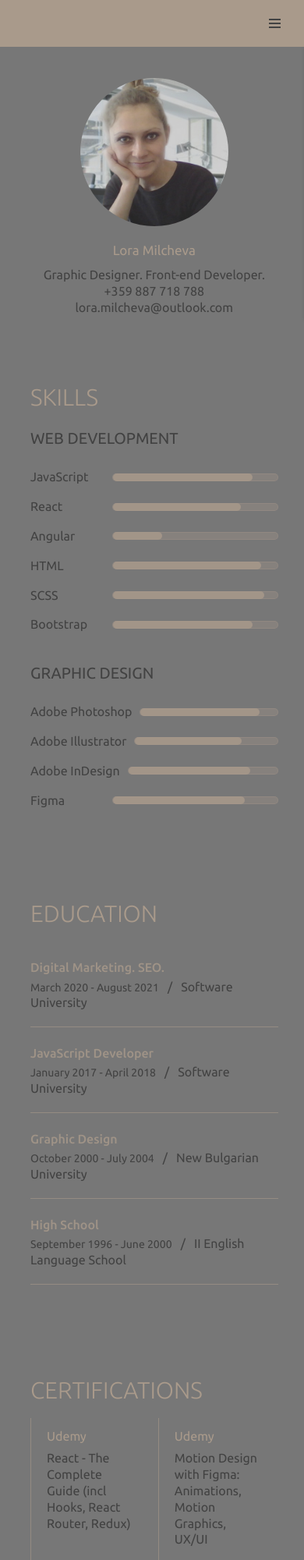
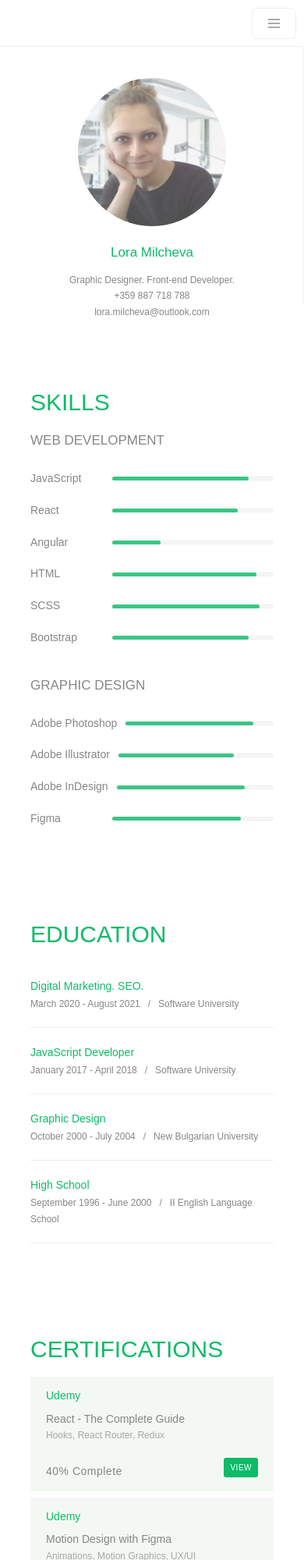
Before and after one commit to lorishte/cv-new, a plain HTML site: page index.html in a window 390 px wide. Shown: the top 2000 px of the page at 78% size. Drawn offline with nearby package versions, Linux system fonts and the light colour scheme.

Commit message:
Initial Commit

```diff
--- a/index.html
+++ b/index.html
@@ -21,7 +21,7 @@
     </a>
 
     <nav class="navigation">
-        <button id="toggle-menu-btn" class="btn btn--menu">
+        <button id="toggle-menu-btn" class="btn navigation__button">
             <span class="toggle"></span>
             <span class="toggle"></span>
             <span class="toggle"></span>
@@ -198,26 +198,26 @@
             <div class="section__content">
 
                 <div class="card">
-                    <h4 class="card__education">Digital Marketing. SEO.</h4>
-                    <p class="card__title"><span class="card__date">March 2020 - August 2021</span> &nbsp;&nbsp;/&nbsp;&nbsp;
+                    <h4 class="card__title">Digital Marketing. SEO.</h4>
+                    <p class="card__info"><span class="card__date">March 2020 - August 2021</span> &nbsp;&nbsp;/&nbsp;&nbsp;
                         Software University</p>
                 </div>
 
                 <div class="card">
-                    <h4 class="card__education">JavaScript Developer</h4>
-                    <p class="card__title"><span class="card__date">January 2017 - April 2018</span> &nbsp;&nbsp;/&nbsp;&nbsp;
+                    <h4 class="card__title">JavaScript Developer</h4>
+                    <p class="card__info"><span class="card__date">January 2017 - April 2018</span> &nbsp;&nbsp;/&nbsp;&nbsp;
                         Software University</p>
                 </div>
 
                 <div class="card">
-                    <h4 class="card__education">Graphic Design</h4>
-                    <p class="card__title"><span class="card__date">October 2000 - July 2004</span> &nbsp;&nbsp;/&nbsp;&nbsp;
+                    <h4 class="card__title">Graphic Design</h4>
+                    <p class="card__info"><span class="card__date">October 2000 - July 2004</span> &nbsp;&nbsp;/&nbsp;&nbsp;
                         New Bulgarian University</p>
                 </div>
 
                 <div class="card">
-                    <h4 class="card__education">High School</h4>
-                    <p class="card__title"><span class="card__date">September 1996 - June 2000</span> &nbsp;&nbsp;/&nbsp;&nbsp;
+                    <h4 class="card__title">High School</h4>
+                    <p class="card__info"><span class="card__date">September 1996 - June 2000</span> &nbsp;&nbsp;/&nbsp;&nbsp;
                         II English Language School</p>
                 </div>
             </div>
@@ -233,12 +233,11 @@
                    class="certificate">
                     <div class="certificate__info">
                         <p class="certificate__school">Udemy</p>
-                        <h4 class="certificate__name"><span class="text-bold">React - The Complete Guide</span> (incl
-                            Hooks, React Router, Redux) </h4>
+                        <h4 class="certificate__name"><span class="text-bold">React - The Complete Guide</span><span class="certificate__name--additional-info">Hooks, React Router, Redux </span></h4>
                     </div>
                     <div class="certificate__result">
                         <p>40% Complete</p>
-                        <span class="certificate__cta">View</span>
+                        <span class="btn btn--primary xs certificate__cta">View</span>
                     </div>
                 </a>
 
@@ -247,12 +246,12 @@
                    class="certificate">
                     <div class="certificate__info">
                         <p class="certificate__school">Udemy</p>
-                        <h4 class="certificate__name"><span class="text-bold">Motion Design with Figma:</span>
-                            Animations, Motion Graphics, UX/UI </h4>
+                        <h4 class="certificate__name"><span class="text-bold">Motion Design with Figma</span> <span class="certificate__name--additional-info">Animations, Motion Graphics, UX/UI</span>
+                            </h4>
                     </div>
                     <div class="certificate__result">
                         <p>100% Complete</p>
-                        <span class="certificate__cta">View</span>
+                        <span class="btn btn--primary xs certificate__cta">View</span>
                     </div>
                 </a>
 
@@ -261,12 +260,12 @@
                    class="certificate">
                     <div class="certificate__info">
                         <p class="certificate__school">Udemy</p>
-                        <h4 class="certificate__name"><span class="text-bold">Advanced CSS and Sass:</span> Flexbox,
-                            Grid, Animations and More! </h4>
+                        <h4 class="certificate__name"><span class="text-bold">Advanced CSS and Sass</span><span class="certificate__name--additional-info">Flexbox,
+                            Grid, Animations and More!</span></h4>
                     </div>
                     <div class="certificate__result">
                         <p>100% Complete</p>
-                        <span class="certificate__cta">View</span>
+                        <span class="btn btn--primary xs certificate__cta">View</span>
                     </div>
                 </a>
 
@@ -279,7 +278,7 @@
                     </div>
                     <div class="certificate__result">
                         <p>5.89 / 6.00</p>
-                        <span class="certificate__cta">View</span>
+                        <span class="btn btn--primary xs certificate__cta">View</span>
                     </div>
                 </a>
 
@@ -292,7 +291,7 @@
                     </div>
                     <div class="certificate__result">
                         <p>6.00 / 6.00</p>
-                        <span class="certificate__cta">View</span>
+                        <span class="btn btn--primary xs certificate__cta">View</span>
                     </div>
                 </a>
 
@@ -305,7 +304,7 @@
                     </div>
                     <div class="certificate__result">
                         <p>6.00 / 6.00</p>
-                        <span class="certificate__cta">View</span>
+                        <span class="btn btn--primary xs certificate__cta">View</span>
                     </div>
                 </a>
             </div>
@@ -344,16 +343,16 @@
             <div class="section__content">
 
                 <div class="card">
-                    <h4 class="card__education">Graphic & Web Design</h4>
-                    <p class="card__title"><span class="card__date">October 2013 - Present</span> &nbsp;&nbsp;/&nbsp;&nbsp;
+                    <h4 class="card__title">Graphic & Web Design</h4>
+                    <p class="card__info"><span class="card__date">October 2013 - Present</span> &nbsp;&nbsp;/&nbsp;&nbsp;
                         Freelance</p>
                 </div>
 
                 <div class="card">
-                    <h4 class="card__education">Graphic Design</h4>
-                    <p class="card__title"><span class="card__date">April 2008 - September 2013</span> &nbsp;&nbsp;/&nbsp;&nbsp;
+                    <h4 class="card__title">Graphic Design</h4>
+                    <p class="card__info"><span class="card__date">April 2008 - September 2013</span> &nbsp;&nbsp;/&nbsp;&nbsp;
                         Exzayl Ltd.</p>
-                    <p class="card__title"><span class="card__date">October 2004 - April 2008 </span> &nbsp;&nbsp;/&nbsp;&nbsp;
+                    <p class="card__info"><span class="card__date">October 2004 - April 2008 </span> &nbsp;&nbsp;/&nbsp;&nbsp;
                         Cores Business Centres</p>
                 </div>
             </div>
@@ -366,16 +365,19 @@
             <div class="projects">
 
                 <div class="project-card">
-                    <h4 class="project-card__name">ADDICT Brand Storyteller </h4> <span class="project-card__info"> &nbsp;&nbsp;/&nbsp;&nbsp; Kinvey, ReactJS, HTML, CSS</span>
-
-                    <a href="http://addict-bg.com" target="_blank" rel="noreferrer" class="btn btn--primary xs">View</a>
+                    <div class="project-card__info">
+                        <h4 class="project-card__name">ADDICT Brand Storyteller </h4><span class="project-card__text-divider">/</span><p class="project-card__description">Kinvey, ReactJS, HTML, CSS</p>
+                    </div>
+                    <a href="http://addict-bg.com" target="_blank" rel="noreferrer" class="btn btn--primary xs project-card__cta">View</a>
                 </div>
 
                 <div class="project-card">
-                    <h4 class="project-card__name">Graphic Design Portfolio </h4>
-                    <span class="project-card__info"> &nbsp;&nbsp;/&nbsp;&nbsp; A small collection of graphic design projects.</span>
+                    <div class="project-card__info">
+                        <h4 class="project-card__name">Graphic Design Portfolio</h4><span class="project-card__text-divider">/</span><p class="project-card__description">  A small collection of graphic design projects.</p>
+
+                    </div>
                     <a href="https://www.lorishte.addict-bg.com/" target="_blank" rel="noreferrer"
-                       class="btn btn--primary xs">View</a>
+                       class="btn btn--primary xs project-card__cta">View</a>
                 </div>
 
             </div>
--- a/sass/abstracts/_mixins.scss
+++ b/sass/abstracts/_mixins.scss
@@ -17,6 +17,9 @@ ORDER: Base + typography > general layout + grid > page layout > components
 1em = 16px
 */
 @mixin respond($breakpoint) {
+  @if $breakpoint == phone-sm {
+    @media only screen and (max-width: 34.375em) { @content };    //550px
+  }
   @if $breakpoint == phone {
     @media only screen and (max-width: 43.75em) { @content };    //700px
   }
--- a/sass/abstracts/_variables.scss
+++ b/sass/abstracts/_variables.scss
@@ -1,17 +1,19 @@
 // COLORS
 //$color-primary: #aba364;
-$color-primary: #a99a8b;
-$color-primary-60: rgba(169, 154, 139, 0.6);
-$color-primary-80: rgba(169, 154, 139, 0.8);
+$color-primary: #0DBB68;
+$color-primary-60: rgba(#0DBB68, 0.6);
+$color-primary-80: rgba(#0DBB68, 0.8);
 
-$color-primary-dark: #837b73;
+
+$color-white: #fff;
+$color-grey-light-bg: #f3f8f2;
 
 $color-grey-light: #eee;
-$color-grey-dark-1: #777;
-$color-grey-dark-2: #424242;
+$color-grey-medium: #ababab;
+$color-grey-dark: #868686;
+$color-black: #000;
 
-$color-black: #000;
-$color-text-default: $color-grey-dark-2;
+$color-text-default: $color-grey-dark;
 
 
 //FIXED HEIGHTS
@@ -23,7 +25,8 @@ $content-margin-top: 10rem;
 
 
 // FONT SIZE
-$default-font-size: 1.6rem; // 14px
+$font-size-lg: 1.7rem; // 17px
+$font-size-sm: 1.2rem; // 12px
 
 
 //TRANSITION TIME
--- a/sass/base/_base.scss
+++ b/sass/base/_base.scss
@@ -32,7 +32,7 @@ html {
 
 body {
 	box-sizing: border-box;
-	background-color: $color-grey-dark-1;
+	//background-color: $color-grey-medium;
 }
 
 button {
--- a/sass/base/_typography.scss
+++ b/sass/base/_typography.scss
@@ -1,18 +1,14 @@
 @import url('https://fonts.googleapis.com/css2?family=Ubuntu:wght@300;400;500&display=swap');
 
 body {
-    //font-family: "Montserrat", sans-serif;
-    font-family: "Ubuntu", serif;
-
+    font-family: "Montserrat", sans-serif;
     font-weight: 400;
+    color: $color-text-default;
+    font-size: 1.4rem;
     line-height: 1.7;
-    color: $color-text-default;
-    font-size: 1.6rem;
 }
 
-p {
-    line-height: 1.3;
-}
+
 
 .heading-primary {
 
@@ -41,6 +37,10 @@ p {
     text-transform: uppercase;
     font-weight: 400;
     margin-bottom: .5rem;
+
+    @include respond(phone) {
+        font-size: 1.7rem;
+    }
 }
 
 .text-bold {
--- a/sass/components/_button.scss
+++ b/sass/components/_button.scss
@@ -8,6 +8,7 @@
     border-radius: $border-radius-small;
     transition: all .2s;
     position: relative;
+    font-size: $font-size-sm;
 
     //Change for the <button> element
     //border: none;
@@ -15,35 +16,18 @@
   }
 
   &:hover {
-    transform: translateY(-3px);
-    box-shadow: $box-shadow-small;
+    background-color: darken($color-primary, 5%);
   }
 
   &:active,
   &:focus {
     outline: none;
-    transform: translateY(-1px);
-    box-shadow: $box-shadow-small;
   }
 
   &--primary {
-    color: $color-primary;
-    border: 1px solid $color-primary-60;
+    color: $color-white;
+    background-color: $color-primary;
   }
-
-  &--menu {
-    &:hover {
-      transform: translateY(0);
-      box-shadow: none;
-    }
-
-    &:active,
-    &:focus {
-      transform: translateY(0);
-      box-shadow: none;
-    }
-  }
-
 
   &.xs {
     padding: .5rem .8rem;
--- a/sass/components/_card.scss
+++ b/sass/components/_card.scss
@@ -1,16 +1,18 @@
 .card {
+	padding: 2rem 0;
+	border-bottom: 1px solid $color-grey-light;
 
-	padding: 2rem 0;
-	border-bottom: 1px solid $color-primary-60;
+	&__title {
+		color: $color-primary;
+	}
 
-	&__education {
-		color: $color-primary-80;
+	&__info {
+		font-size: $font-size-sm;
 	}
 
 	&__date {
-		font-size: 1.4rem;
+		font-size: $font-size-sm;
 	}
 
-	&__title {
-	}
+
 }
--- a/sass/components/_certificate.scss
+++ b/sass/components/_certificate.scss
@@ -1,13 +1,19 @@
 .certificate {
 	position: relative;
 	display: grid;
-	padding: 1.3rem 2rem;
+	grid-gap: 2rem;
+	align-items: stretch;
+	padding: 1.3rem 2rem 1.8rem 2rem;
 	transition: all $transition-fast;
 	border-left: 1px solid $color-primary-60;
 
+	@include respond('phone') {
+		background-color: $color-grey-light-bg;
+		border: none;
+	}
 
 	&:hover {
-		transform: translate(0, -1rem);
+		transform: translateY(-.65rem);
 		box-shadow: $box-shadow-small;
 	}
 
@@ -17,13 +23,12 @@
 	}
 
 	&:hover &__name {
-		transform: translateY(2rem);
+		transform: translateY(1.2rem);
 	}
 
-	&:hover &__school {
-		//opacity: 0;
-		//transform: translateY(-2rem);
+	&__info {
 	}
+
 
 	&__school {
 		color: $color-primary;
@@ -34,8 +39,14 @@
 	&__name {
 		font-weight: 400;
 		transition: all $transition-fast;
-		margin-bottom: 2rem;
 		line-height: 1.3;
+
+		&--additional-info {
+			font-size: $font-size-sm;
+			opacity: .7;
+			margin-top: .5rem;
+			display: block;
+		}
 	}
 
 	&__result {
@@ -43,17 +54,22 @@
 		display: grid;
 		grid-template-columns: 1fr max-content;
 		align-items: end;
+		line-height: 1.5rem;
 	}
 
 	&__cta {
 		visibility: hidden;
 		opacity: 0;
-		display: inline-block;
 		justify-self: end;
-		margin-top: 1rem;
 		text-align: center;
-		border-radius: $border-radius-small;
+		border-radius: $border-radius-tiny;
 		transition: all $transition-fast;
-		color: $color-primary;
+		padding: .5rem 1rem;
+
+		@include respond('phone') {
+			visibility: visible;
+			opacity: 1;
+			justify-self: end;
+		}
 	}
 }
--- a/sass/components/_progress-bar.scss
+++ b/sass/components/_progress-bar.scss
@@ -5,9 +5,9 @@
 		display: grid;
 		align-content: center;
 		width: 100%;
-		height: 1rem;
-		background-color: rgba($color-primary, .3);
-		border: 1px solid rgba($color-primary, .3);
+		height: .5rem;
+		background-color: rgba($color-grey-light, .5);
+		border: 1px solid rgba($color-grey-light, 1);
 		border-radius: $border-radius-big;
 	}
 
--- a/sass/components/_project-card.scss
+++ b/sass/components/_project-card.scss
@@ -1,34 +1,51 @@
 .project-card {
+	display: grid;
+	grid-template-columns: 1fr max-content;
+	grid-gap: 1rem;
+	overflow-wrap: break-word;
+	align-items: start;
+
+	&__info {
+
+	}
 
 	&__name {
 		display: inline-block;
 		transition: color ease-in-out .3s;
 		transition-delay: 100ms;
+		overflow-wrap: break-word;
 	}
 
-	&__info {
+	&__text-divider {
+		margin: 0 1rem;
+		color: $color-primary;
+	}
+
+	&__description {
 		display: inline-block;
-		margin-bottom: 2rem;
 		margin-right: 3rem;
+		margin-bottom: 1rem;
 		font-weight: 400;
-		opacity: .4;
+		opacity: .65;
 		transition: opacity ease-in-out .2s;
 		transition-delay: 50ms;
+		overflow-wrap: break-word;
 	}
 
 	&:hover {
 		cursor: default;
 	}
 
-	&:hover &__info{
+	&:hover &__description{
 		opacity: 1;
 		color: $color-primary;
 	}
 
 	@include respond('phone') {
+
 		&__info{
-			opacity: 1;
-			color: $color-primary;
+			//opacity: 1;
+			//color: $color-primary;
 		}
 	}
 }
--- a/sass/layout/_header.scss
+++ b/sass/layout/_header.scss
@@ -6,12 +6,14 @@
 	height: 6rem;
 	z-index: 1000;
 
-	background-color: $color-primary;
-
 	display: grid;
 	grid-template-columns: min-content 1fr;
 	justify-content: end;
 	align-items: center;
+
+	background-color: $color-white;
+	border-bottom: 1px solid $color-grey-light;
+
 
 	.person {
 		display: none;
--- a/sass/layout/_navigation.scss
+++ b/sass/layout/_navigation.scss
@@ -3,15 +3,49 @@
 	padding-right: 1rem;
 	display: grid;
 	justify-content: end;
+	align-self: end;
 
+	@include respond ('phone') {
+		align-self: center;
+	}
 
 
 	// Toggle Button
 	&__button {
 		display: none;
+		border: 1px solid $color-grey-light;
 
 		@include respond ('phone') {
 			display: block;
+		}
+
+		&.clicked {
+
+			.toggle:first-of-type {
+				transform: rotate(45deg);
+				position: relative;
+				top: 5px;
+			}
+
+			.toggle:nth-of-type(2) {
+				opacity: 0;
+			}
+
+			.toggle:last-of-type {
+				transform: rotate(-45deg);
+				position: relative;
+				top: -5px;
+			}
+		}
+
+		.toggle {
+			display: block;
+			height: 2px;
+			width: 15px;
+			background-color: $color-grey-medium;
+			margin: 3px auto;
+
+			transition: all $transition-main;
 		}
 	}
 
@@ -21,7 +55,7 @@
 		display: grid;
 		grid-template-columns: repeat(6, min-content);
 		text-decoration: none;
-		grid-gap: 1.5rem;
+		//grid-gap: 1.5rem;
 
 		transition: all $transition-main;
 
@@ -35,7 +69,7 @@
 			grid-gap: 0;
 
 			width: 65vw;
-			background-color: $color-primary-dark;
+			background-color: $color-white;
 			box-shadow: $box-shadow-small;
 		}
 
@@ -53,26 +87,27 @@
 		transition: $transition-main;
 
 		@include respond('phone') {
-			border-bottom: 1px solid $color-primary-60;
+			border-bottom: 1px solid $color-grey-light;
 		}
 	}
 
 	&__link {
 		display: inline-block;
 		padding: .5rem 2rem;
-		font-size: 1.4rem;
 		width: 100%;
 		height: 100%;
 		transition: all $transition-main;
+		text-transform: uppercase;
+		font-size: $font-size-sm;
 
 		&:hover {
-			background-color: rgba($color-text-default, .2);
-			//color: $color-primary;
+			background-color: $color-primary-60;
+			color: $color-white;
 		}
 
 		&.active {
-			background-color: $color-text-default;
-			color: $color-primary;
+			background-color: $color-primary;
+			color: $color-white;
 		}
 
 		@include respond('phone') {
@@ -81,42 +116,3 @@
 		}
 	}
 }
-
-// NAVIGATION TOGGLE BUTTON
-
-#toggle-menu-btn {
-	display: none;
-
-	@include respond('phone') {
-		display: block;
-	}
-
-	&.clicked {
-
-		.toggle:first-of-type {
-			transform: rotate(45deg);
-			position: relative;
-			top: 5px;
-		}
-
-		.toggle:nth-of-type(2) {
-			opacity: 0;
-		}
-
-		.toggle:last-of-type {
-			transform: rotate(-45deg);
-			position: relative;
-			top: -5px;
-		}
-	}
-
-	.toggle {
-		display: block;
-		height: 2px;
-		width: 15px;
-		background-color: $color-text-default;
-		margin: 3px auto;
-
-		transition: all $transition-main;
-	}
-}
--- a/sass/layout/_personal-info.scss
+++ b/sass/layout/_personal-info.scss
@@ -13,9 +13,10 @@
 
 	&__contacts {
 		margin-bottom: 2rem;
+		font-size: $font-size-sm;
 
 		&--name {
-			font-size: 1.7rem;
+			font-size: $font-size-lg;
 			margin: 2rem 0 1rem 0;
 			color: $color-primary;
 		}
--- a/sass/pages/_home.scss
+++ b/sass/pages/_home.scss
@@ -10,7 +10,14 @@
 	display: grid;
 	grid-template-columns: repeat(2, 1fr);
 	grid-gap: 5rem 1rem;
-	color: $color-grey-dark-2;
+
+	@include respond('phone') {
+		grid-gap: .8rem;
+	}
+
+	@include respond('phone-sm') {
+		grid-template-columns: none;
+	}
 }
 
 .projects {
```
Also changed, not shown: sass/main.css, 1 other file.
